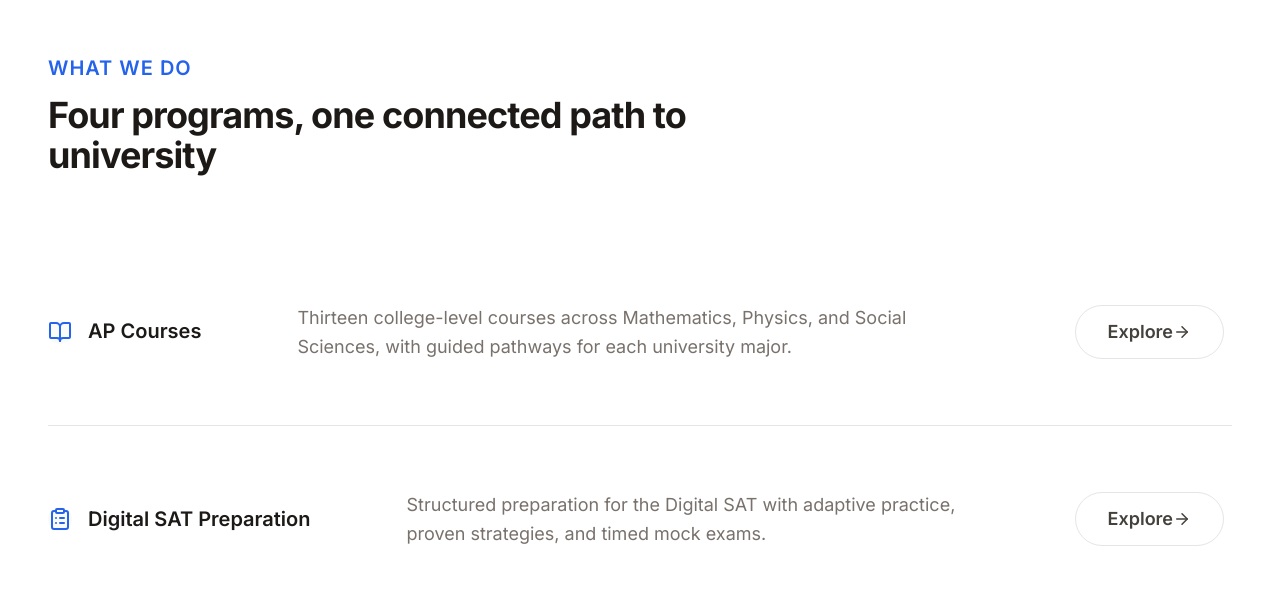
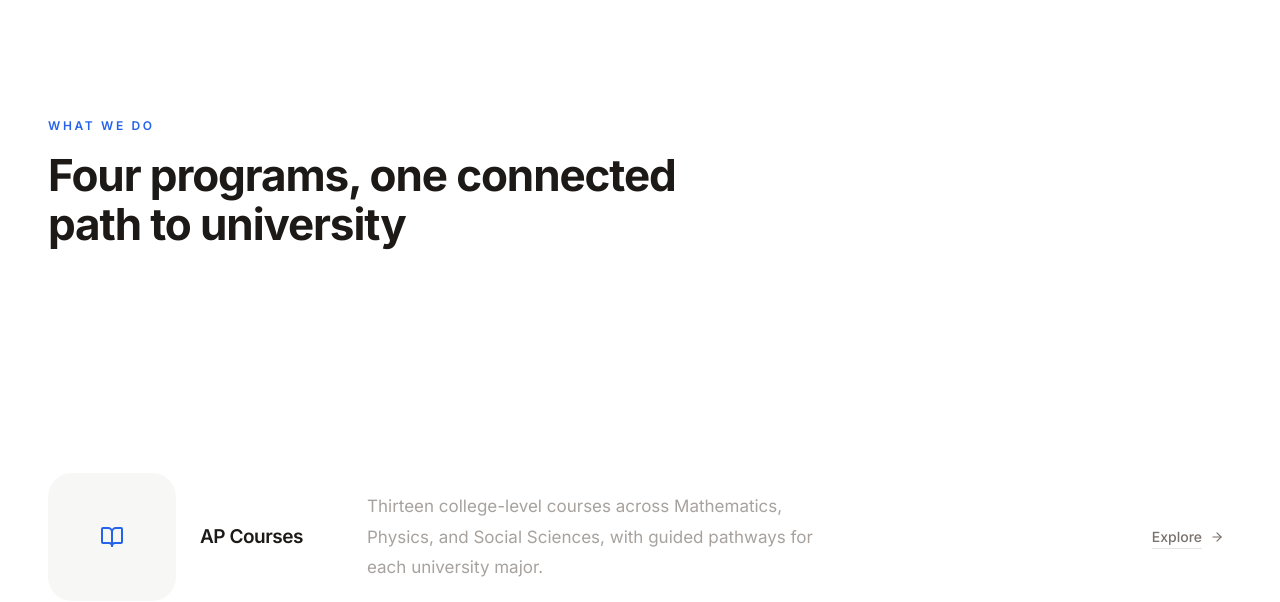
Before and after one commit to apex2012/ap-future, a React (Vite) app: page / in a window 1280 px wide. Shown: the part 1658-2260 px from the top of the page. Built offline with nearby package versions, Linux system fonts and the light colour scheme.

Commit message:
Update "What We Do" section design

```diff
--- a/src/pages/HomePage.tsx
+++ b/src/pages/HomePage.tsx
@@ -168,18 +168,18 @@
         </PageContainer>
       </section>
 
-      <section className="py-14 sm:py-16" aria-labelledby="services-heading">
+      <section className="py-20 sm:py-24" aria-labelledby="services-heading">
         <PageContainer width="wide">
-          <div className="mb-10 max-w-2xl">
-            <p className="mb-3 text-xl font-semibold uppercase tracking-wider text-primary-600">
+          <div className="mb-16 max-w-2xl">
+            <p className="mb-4 text-xs font-semibold uppercase tracking-[0.22em] text-primary-600">
               What We Do
             </p>
-            <h2 id="services-heading" className="text-3xl font-bold leading-tight tracking-tight text-neutral-900 sm:text-4xl">
+            <h2 id="services-heading" className="text-[34px] font-bold leading-[1.12] tracking-tight text-neutral-900 sm:text-[44px]">
               Four programs, one connected path to university
             </h2>
           </div>
 
-          <div className="divide-y divide-neutral-200">
+          <div className="divide-y divide-neutral-100">
             {services.map((service) => (
               <motion.div
                 key={service.title}
@@ -187,27 +187,29 @@
                 whileInView={{ opacity: 1, y: 0 }}
                 viewport={{ once: true, margin: '-80px' }}
                 transition={{ duration: 0.4, ease: 'easeOut' }}
-                className="group flex flex-col gap-6 py-10 sm:flex-row sm:items-center sm:gap-12"
+                className="group -mx-4 flex flex-col gap-8 rounded-xl px-4 py-12 transition-colors duration-300 hover:bg-neutral-50/70 sm:flex-row sm:items-center sm:gap-0 sm:py-14"
               >
-                <div className="flex flex-shrink-0 items-center gap-4 sm:w-64">
-                  <span className="flex h-14 w-14 items-center justify-center rounded-xl bg-neutral-50 text-primary-600 transition-all duration-300 group-hover:bg-primary-50 group-hover:shadow-md">
+                <div className="flex flex-shrink-0 items-center gap-5 sm:w-72">
+                  <span className="flex h-16 w-16 flex-shrink-0 items-center justify-center rounded-2xl bg-neutral-100/80 text-primary-600 transition-all duration-300 group-hover:-translate-y-0.5 group-hover:bg-primary-50">
                     {service.icon}
                   </span>
-                  <h3 className="text-xl font-semibold leading-snug text-neutral-900">
+                  <h3 className="text-[19px] font-semibold leading-snug tracking-tight text-neutral-900">
                     {service.title}
                   </h3>
                 </div>
-                <div className="flex-1">
-                  <p className="max-w-prose text-lg leading-relaxed text-neutral-500">
+                <div className="flex-1 sm:px-10">
+                  <p className="max-w-[480px] text-[17px] leading-[1.8] text-neutral-400">
                     {service.description}
                   </p>
                 </div>
                 <Link
                   to={service.href}
-                  className="inline-flex flex-shrink-0 items-center gap-1.5 self-start rounded-full border border-neutral-200 px-6 py-3 text-lg font-semibold text-neutral-700 transition-all duration-200 hover:border-neutral-300 hover:bg-neutral-50 hover:text-primary-600 sm:self-center sm:mr-2"
+                  className="group/btn inline-flex flex-shrink-0 items-center gap-2 self-start text-[14px] font-medium text-neutral-500 transition-colors duration-200 hover:text-neutral-900 sm:self-center sm:pr-2"
                 >
-                  Explore
-                  <ArrowRight size={18} className="transition-transform duration-200 group-hover:translate-x-0.5" />
+                  <span className="border-b border-neutral-200 pb-px transition-colors duration-200 group-hover/btn:border-neutral-800 group-hover/btn:text-neutral-900">
+                    Explore
+                  </span>
+                  <ArrowRight size={14} className="transition-transform duration-200 group-hover/btn:translate-x-1" />
                 </Link>
               </motion.div>
             ))}
```
